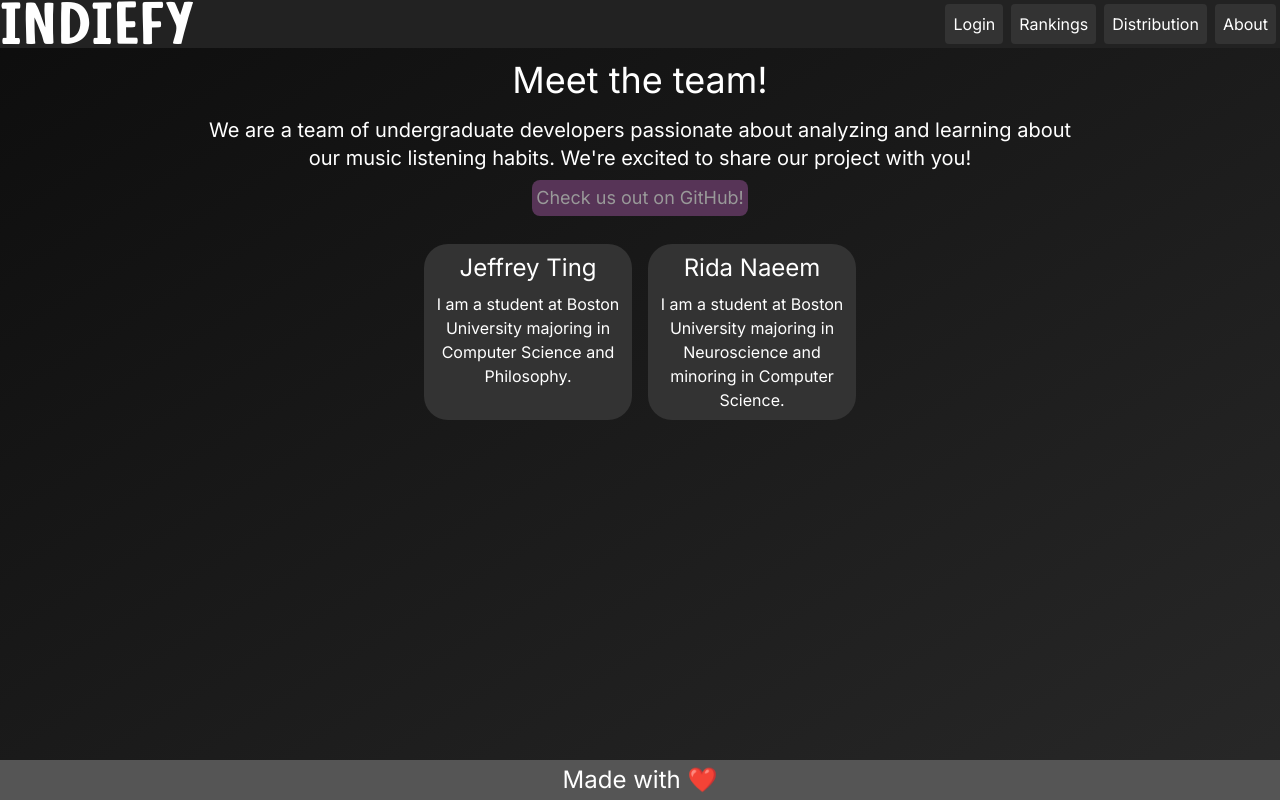
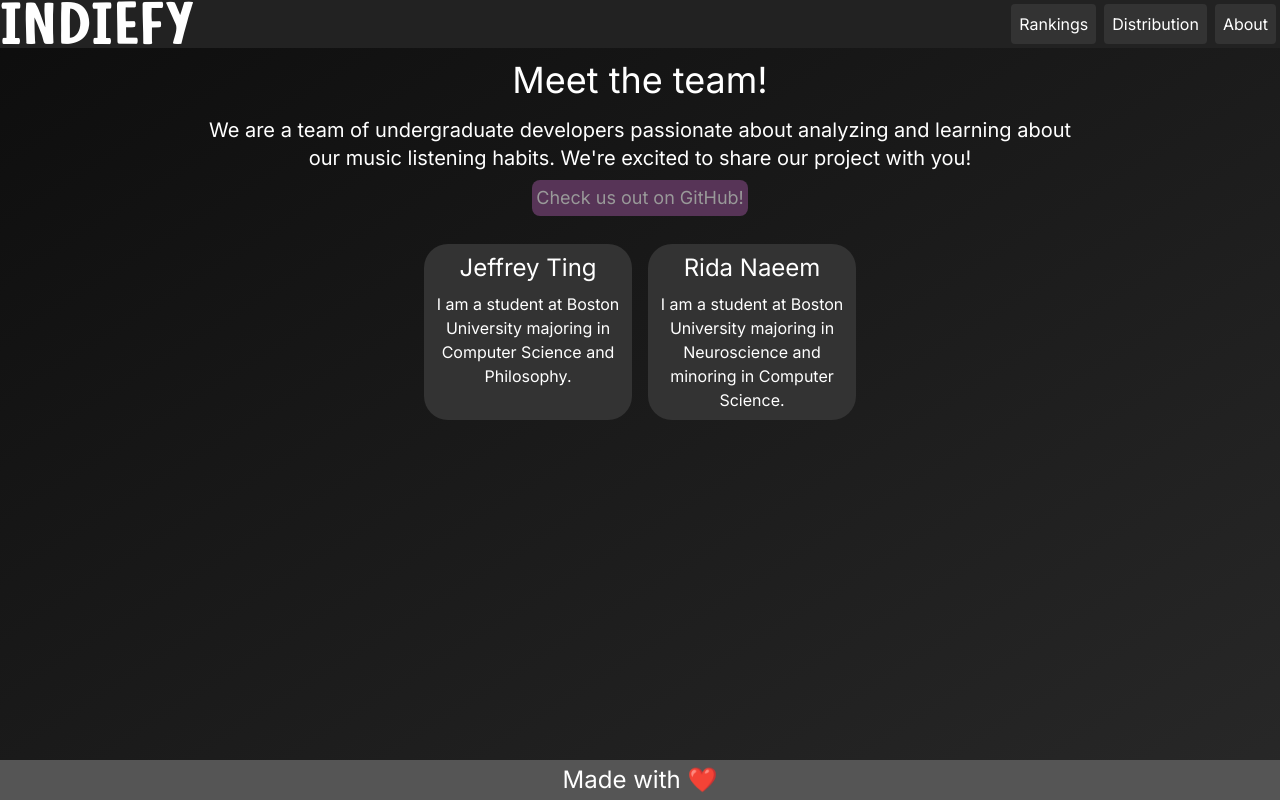
Before and after one commit to KingTingTheGreat/indiefy, a Next.js app: page /about in a window 1280 px wide. Built offline with nearby package versions, Linux system fonts and the light colour scheme; no server answers.

Commit message:
only show profile button if logged in. no login button in header

```diff
--- a/components/header.tsx
+++ b/components/header.tsx
@@ -27,7 +27,7 @@ const Header = () => {
         <h2 className="text-6xl">Indiefy</h2>
       </Link>
       <nav className="flex justify-between items-center">
-        {loggedIn ? <ProfileLink /> : <NavLink path="/login">Login</NavLink>}
+        {loggedIn && <ProfileLink />}
         <NavLink path="/rankings">Rankings</NavLink>
         <NavLink path="/distribution">Distribution</NavLink>
         <NavLink path="/about">About</NavLink>
```
